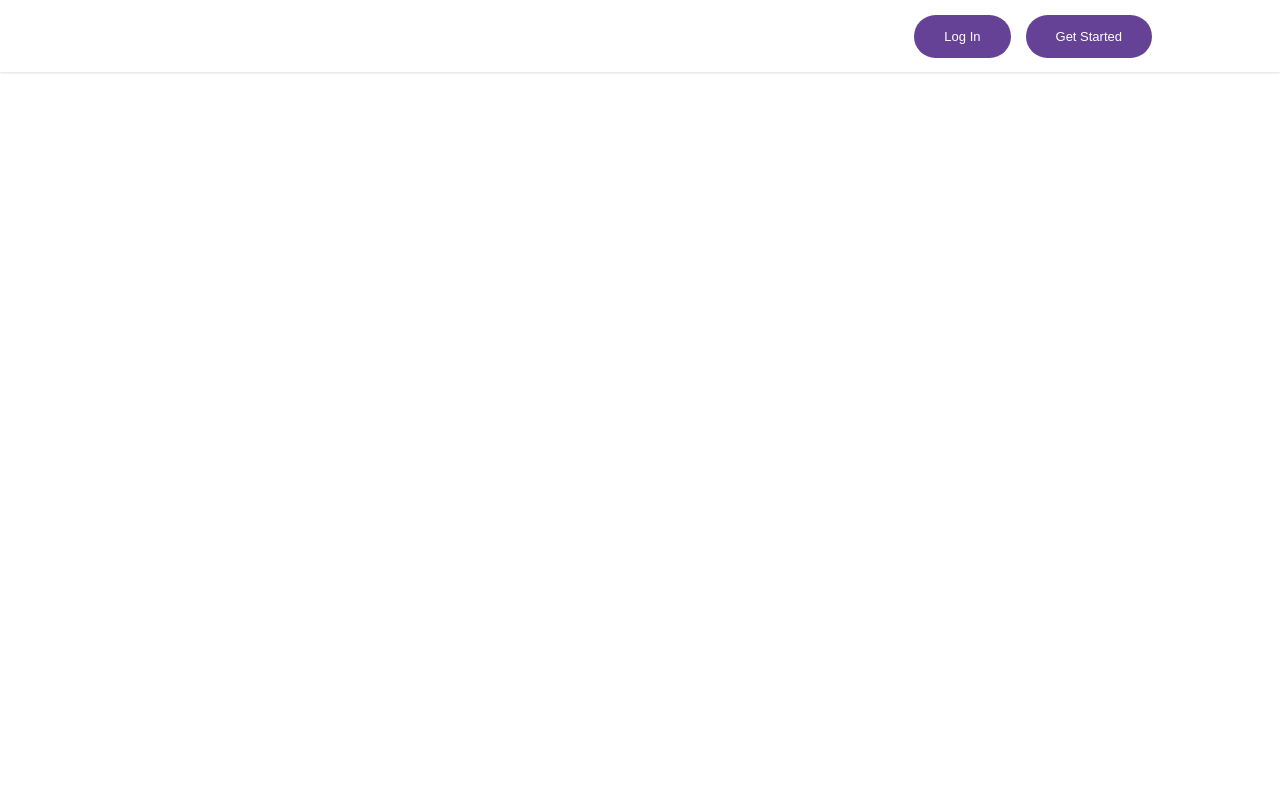
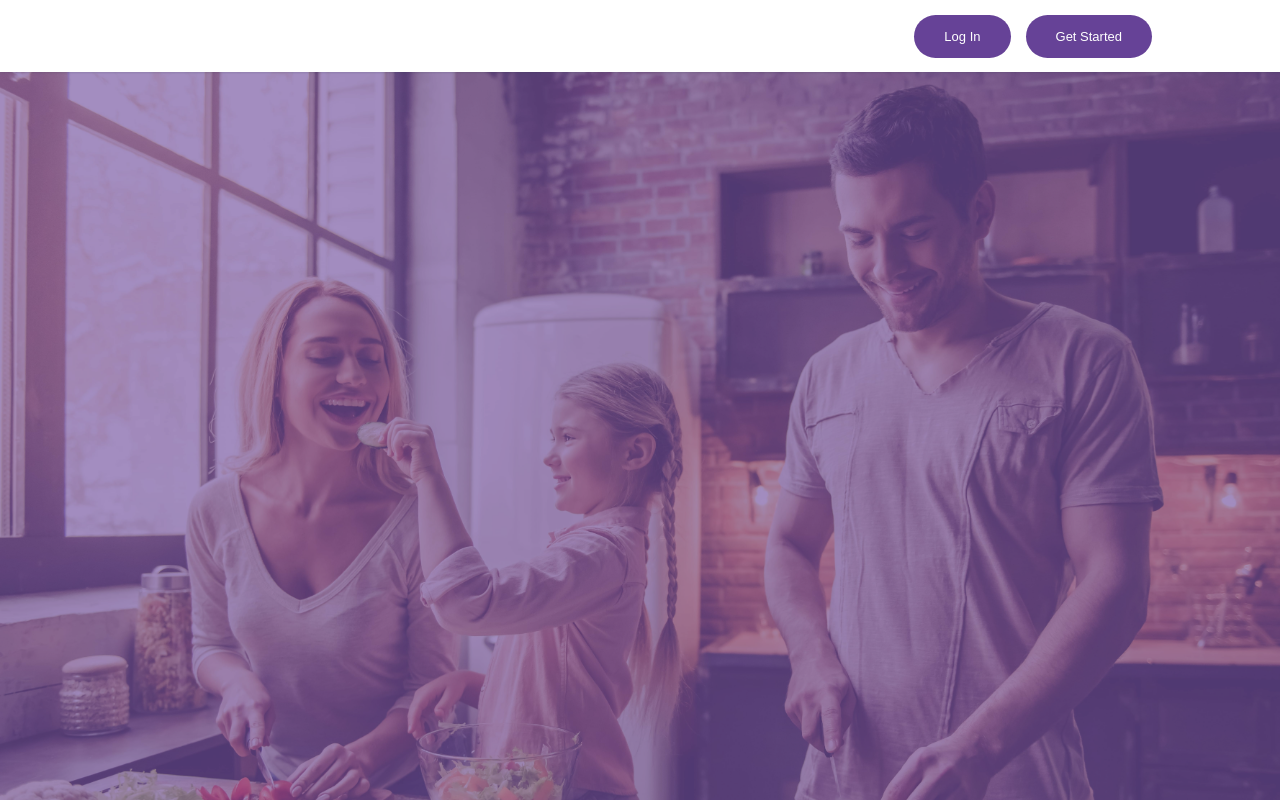
Before and after one commit to teddyotieno/redefine-gatsby, a Gatsby site: page / in a window 1280 px wide. Built offline with nearby package versions, Linux system fonts and the light colour scheme; Gatsby itself is replaced by a stand-in of ours.

Commit message:
add hero image component

```diff
--- a/src/components/header.js
+++ b/src/components/header.js
@@ -3,7 +3,7 @@ import React from "react"
 import theme from "./theme"
 
 const HeaderWrapper = styled.div`
-  position: fixed;
+  position: sticky;
   width: 100%;
   height: 72px;
   background: #fff;
--- a/src/pages/index.js
+++ b/src/pages/index.js
@@ -1,20 +1,27 @@
 import React from "react"
-import { Link } from "gatsby"
+import styled from "@emotion/styled"
+import Layout from "../components/layout"
+import HeroImage from "../images/family_cooking.jpg"
 
-import Layout from "../components/layout"
-import Image from "../components/image"
-import SEO from "../components/seo"
+const HomepageHeroContainer = styled.div`
+  height: calc(100vh - 72px);
+  background: red;
+  background: url(${HeroImage});
+  background-size: cover;
+  background-repeat: no-repeat;
+`
+
+const HomepageHero = styled.div`
+  height: inherit;
+  background: red;
+  background: rgba(102, 66, 151, 0.6);
+`
 
 const IndexPage = () => (
   <Layout>
-    {/* <SEO title="Home" />
-    <h1>Hi people</h1>
-    <p>Welcome to your new Gatsby site.</p>
-    <p>Now go build something great.</p>
-    <div style={{ maxWidth: `300px`, marginBottom: `1.45rem` }}>
-      <Image />
-    </div>
-    <Link to="/page-2/">Go to page 2</Link> */}
+    <HomepageHeroContainer>
+      <HomepageHero />
+    </HomepageHeroContainer>
   </Layout>
 )
 
```
Also changed, not shown: src/images/family_cooking.jpg (added), src/images/gatsby-astronaut.png (deleted).
